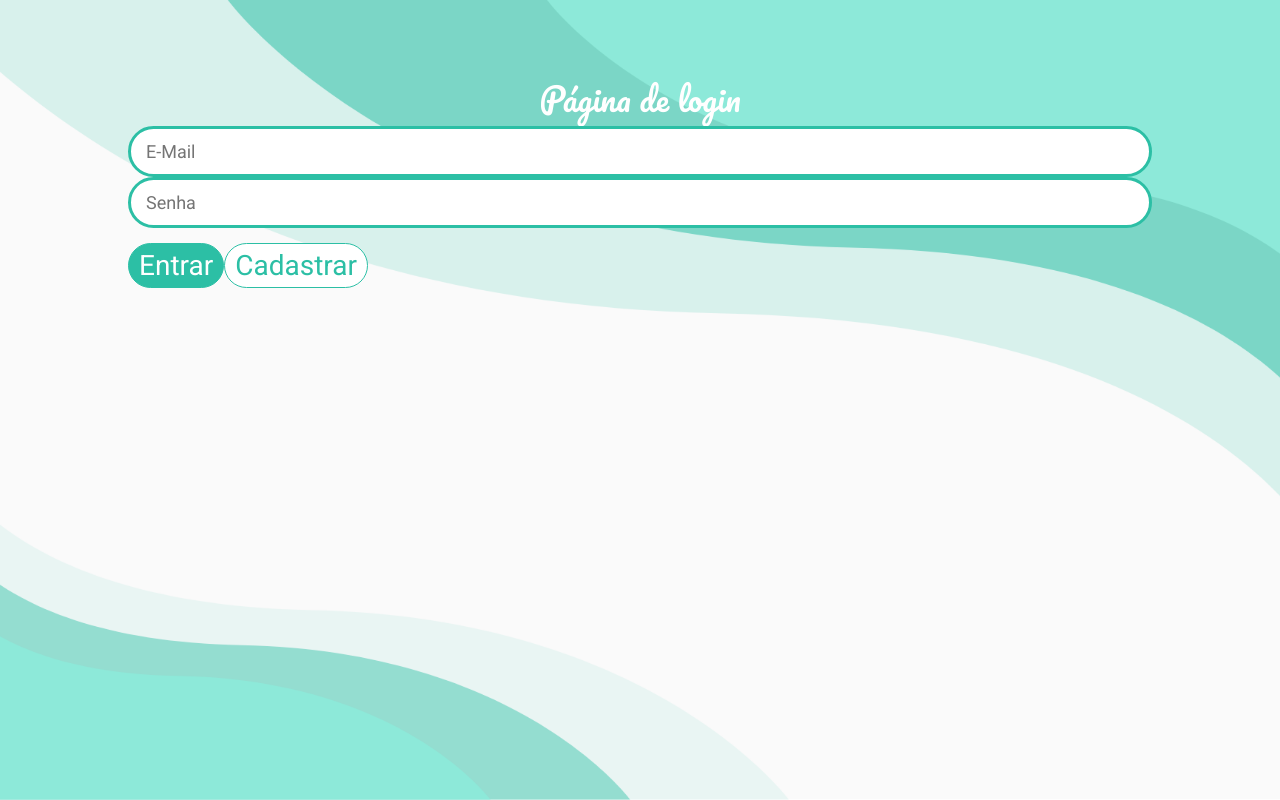
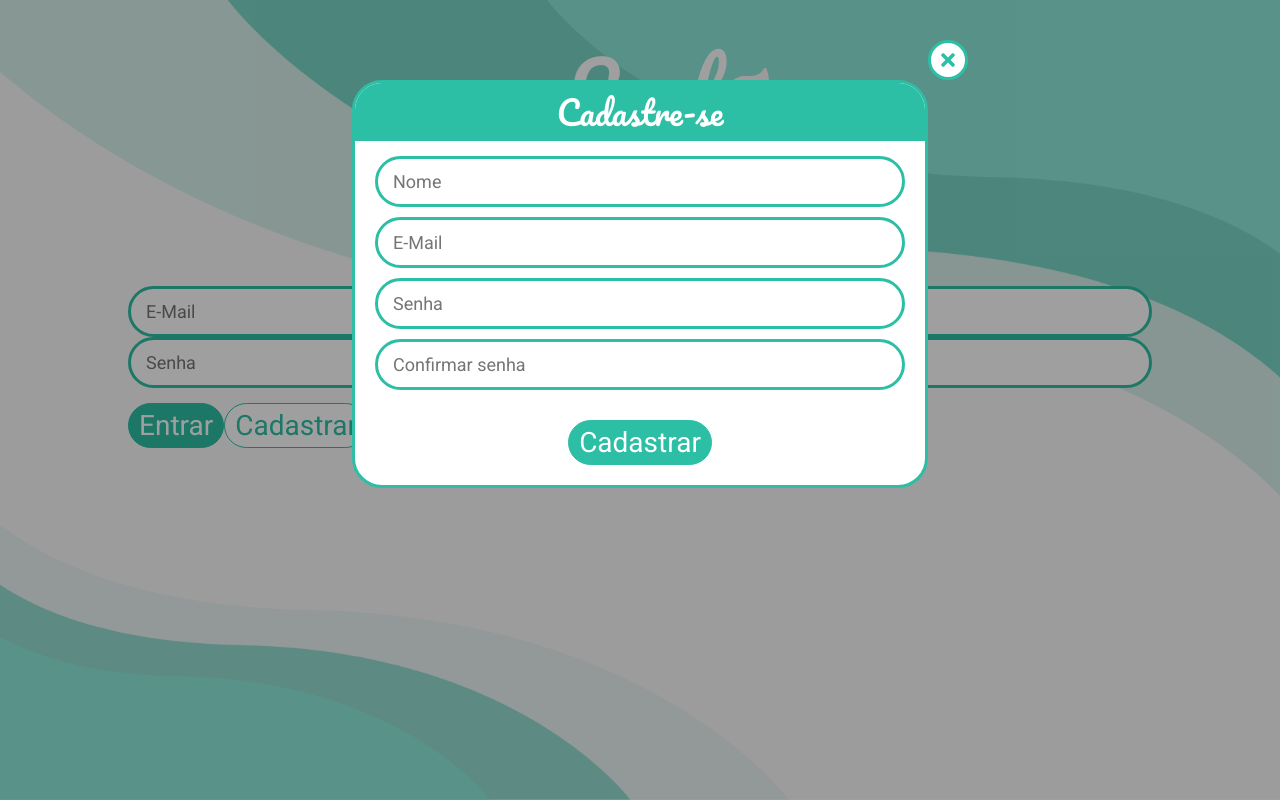
Before and after one commit to 1ChristianAlex/ladies-first, a React (Create React App) app in the folder frontend/: page / in a window 1280 px wide. Both pictures are taken after a click on the button "Cadastrar". Built offline with nearby package versions, Linux system fonts and the light colour scheme.

Commit message:
feat: sign up component and modal control on page

```diff
--- a/frontend/src/components/LoginForm/LoginForm.jsx
+++ b/frontend/src/components/LoginForm/LoginForm.jsx
@@ -7,7 +7,7 @@ import { updateUser } from '../../context/actions/user';
 
 import { Container, Form, Error, ButtonContainer } from './styles';
 
-const LoginForm = () => {
+const LoginForm = ({ onSignupPress }) => {
   // TODO: Criar um custom hook pra diminuir código
   const { state } = useLocation();
   let history = useHistory();
@@ -57,10 +57,12 @@ const LoginForm = () => {
           onChange={handleChange}
           required={true}
         />
-        {(errorMensage || state) && <Error>{errorMensage || state.message}</Error>}
+        {(errorMensage || state) && (
+          <Error>{errorMensage || state.message}</Error>
+        )}
         <ButtonContainer>
           <Button text="Entrar" type="submit" />
-          <Button text="Cadastrar" active />
+          <Button text="Cadastrar" active onClick={onSignupPress} />
         </ButtonContainer>
       </Form>
     </Container>
--- /dev/null
+++ b/frontend/src/components/SignupForm/SignupForm.jsx
@@ -0,0 +1,113 @@
+import React, { useState, useContext } from 'react';
+import { Button, Input, BigIcon, ContentWrapper } from 'components';
+import { useLocation, useHistory } from 'react-router-dom';
+import { Auth } from '../../services/';
+import { StoreContext } from '../../context/store';
+import { updateUser } from '../../context/actions/user';
+
+import {
+  BackgroundClose,
+  Container,
+  Form,
+  Error,
+  ButtonContainer,
+  CloseButton
+} from './styles';
+
+const SignupForm = ({ onClose }) => {
+  // TODO: Criar um custom hook pra diminuir código
+  const { state } = useLocation();
+  let history = useHistory();
+  let { dispatch } = useContext(StoreContext);
+
+  let [inputState, setInputState] = useState({});
+  let [errorMensage, seterrorMensage] = useState('');
+
+  const checkPasswordConfirmation = () => {
+    if (inputState.password !== inputState.password_confirm) {
+      alert('As senhas devem ser iguais!');
+      return false;
+    }
+    return true;
+  };
+
+  async function handleLogin(e) {
+    try {
+      e.preventDefault();
+
+      if (!checkPasswordConfirmation()) {
+        return;
+      }
+
+      const auth = new Auth();
+      let user = await auth.Login(inputState);
+
+      dispatch(updateUser(user));
+
+      history.push('/timeline');
+    } catch (error) {
+      console.log(error);
+
+      // seterrorMensage(error);
+    }
+  }
+
+  function handleChange(e) {
+    let { name, value } = e.target;
+
+    setInputState({
+      ...inputState,
+      [name]: value
+    });
+  }
+
+  return (
+    <>
+      <BackgroundClose onClick={onClose} />
+      <Container>
+        <CloseButton>
+          <BigIcon size={20} icon="FaTimes" onClick={onClose} />
+        </CloseButton>
+        <ContentWrapper title="Cadastre-se" styledTitle>
+          <Form onSubmit={handleLogin}>
+            <Input
+              placeholder="Nome"
+              name="name"
+              onChange={handleChange}
+              required={true}
+            />
+            <Input
+              placeholder="E-Mail"
+              type="email"
+              name="email"
+              onChange={handleChange}
+              required={true}
+            />
+            <Input
+              placeholder="Senha"
+              type="password"
+              name="password"
+              onChange={handleChange}
+              required={true}
+            />
+            <Input
+              placeholder="Confirmar senha"
+              type="password"
+              name="password_confirm"
+              onChange={handleChange}
+              required={true}
+            />
+            {(errorMensage || state) && (
+              <Error>{errorMensage || state.message}</Error>
+            )}
+            <ButtonContainer>
+              <Button text="Cadastrar" type="submit" />
+            </ButtonContainer>
+          </Form>
+        </ContentWrapper>
+      </Container>
+    </>
+  );
+};
+
+export default SignupForm;
--- /dev/null
+++ b/frontend/src/components/SignupForm/styles.js
@@ -0,0 +1,47 @@
+import styled from 'styled-components';
+
+export const BackgroundClose = styled.div`
+  position: absolute;
+  top: 0;
+  left: 0;
+  width: 100vw;
+  height: 100vh;
+  background: #00000060;
+`;
+
+export const Container = styled.div`
+  position: absolute;
+  top: 10vh;
+  left: 50%;
+  transform: translateX(-50%);
+  z-index: 5;
+  width: 45vw;
+`;
+
+export const Form = styled.form`
+  > div:not(:first-child) {
+    margin-top: 10px;
+  }
+`;
+
+export const ButtonContainer = styled.div`
+  text-align: center;
+  padding: 20px 0px;
+`;
+
+export const Error = styled.span`
+  color: red;
+  width: 100%;
+  padding: 15px 10px;
+  display: block;
+  background-color: #d8abab;
+  border-radius: 15px;
+  margin: 15px 0;
+`;
+
+export const CloseButton = styled.div`
+  position: absolute;
+  right: 0;
+  top: 0;
+  transform: translate(100%, -100%);
+`;
--- a/frontend/src/components/index.js
+++ b/frontend/src/components/index.js
@@ -14,3 +14,4 @@ export { default as ProfileCover } from './ProfileCover/ProfileCover';
 export { default as BigProfileBio } from './BigProfileBio/BigProfileBio';
 export { default as FormInput } from './FormInput/FormInput';
 export { default as LogoMenu } from './LogoMenu/LogoMenu';
+export { default as SignupForm } from './SignupForm/SignupForm';
--- a/frontend/src/pages/Login/Login.jsx
+++ b/frontend/src/pages/Login/Login.jsx
@@ -1,12 +1,16 @@
-import React from 'react';
-import { LoginForm } from 'components';
+import React, { useState } from 'react';
+import { LoginForm, SignupForm, Logo } from 'components';
 
 import { Container } from './styles';
 
 const Login = () => {
+  const [showModal, setShowModal] = useState(false);
+
   return (
     <Container>
-      <LoginForm />
+      <Logo />
+      <LoginForm onSignupPress={() => setShowModal(true)} />
+      {showModal && <SignupForm onClose={() => setShowModal(false)} />}
     </Container>
   );
 };
```
